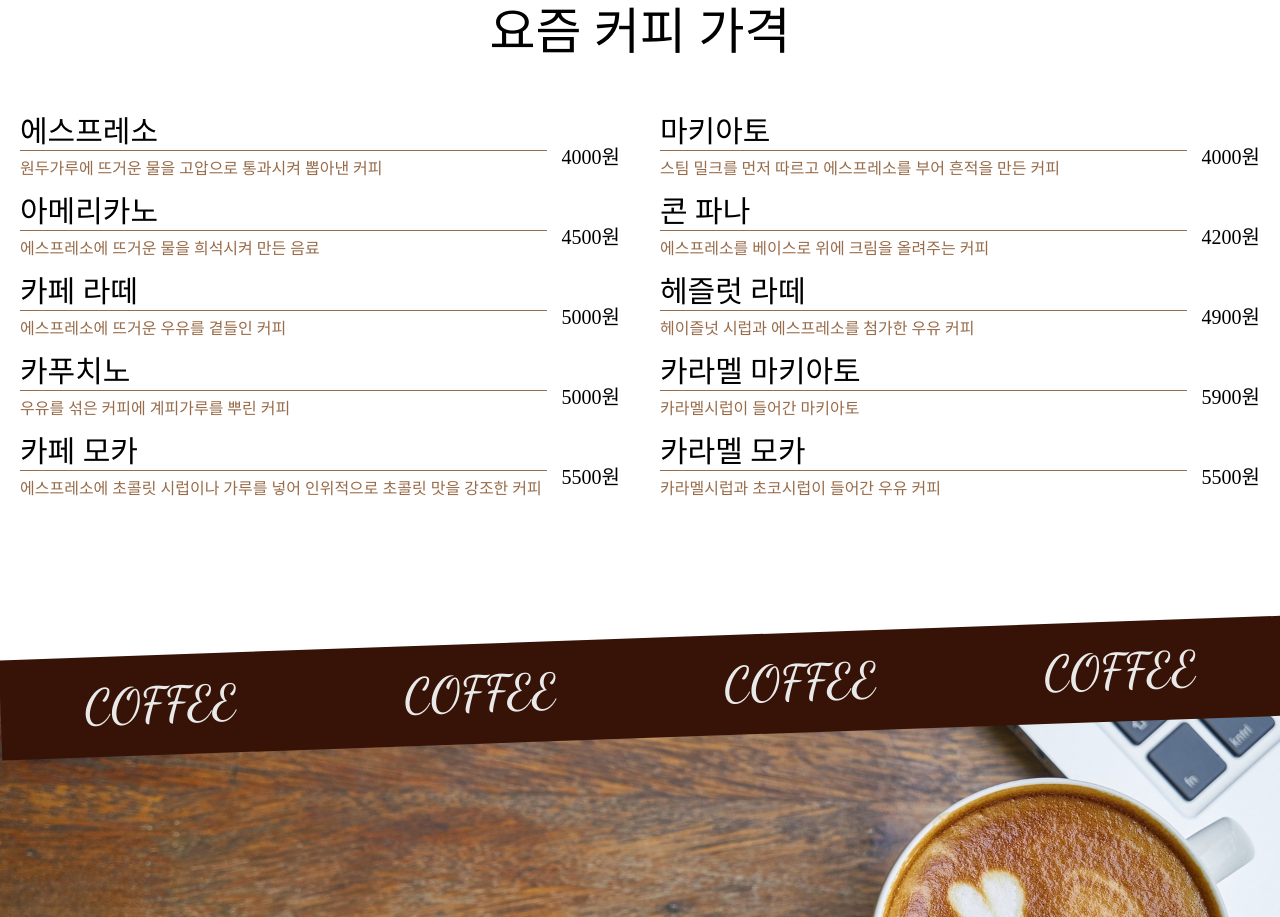
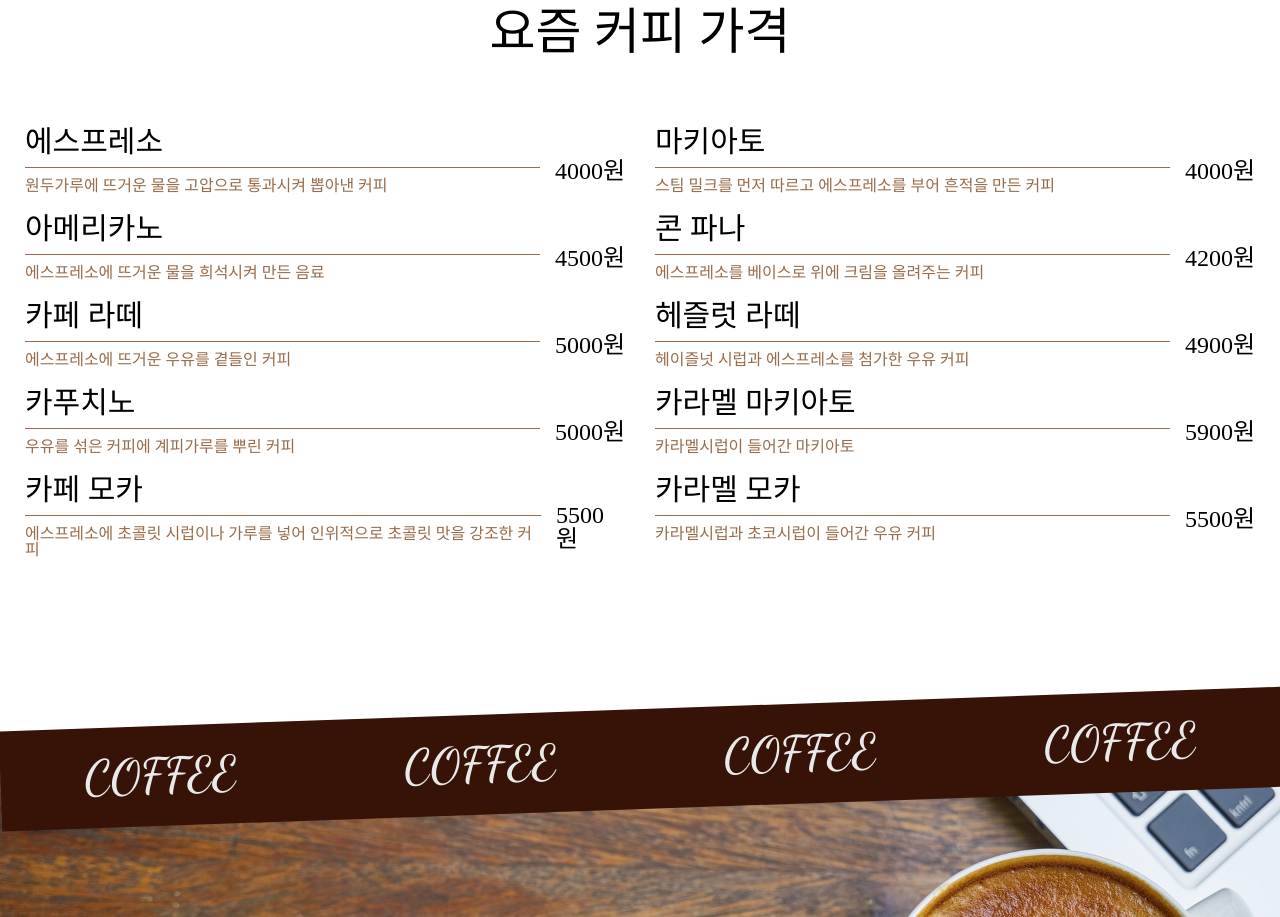
Before and after one commit to chanyoungcoding/Coffee-site, a React (Vite) app in the folder client/: page / in a window 1280 px wide. Shown: the part 2191-3108 px from the top of the page. Built offline with nearby package versions, Linux system fonts and the light colour scheme; no server answers; a web font is replaced by a local one.

Commit message:
핸드폰 반응형 만들기 완성

```diff
--- a/client/src/components/Home/HomeFourth.tsx
+++ b/client/src/components/Home/HomeFourth.tsx
@@ -3,6 +3,33 @@ import { useInView } from "react-intersection-observer";
 
 import Left from "./components/Fourth/Left";
 import Right from "./components/Fourth/Right";
+import styled from "styled-components";
+import { animated } from "react-spring";
+
+const FourthContainer = styled(animated.div)`
+  display: flex;
+  justify-content: space-around;
+  padding: 10px;
+  @media (max-width: 1200px) {
+    flex-direction: column;
+    align-items: center;
+  }
+  @media (max-width: 500px) {
+    align-items: normal;
+  }
+`
+
+const FourthTitle = styled.h1`
+  margin-bottom: 60px;
+  text-align: center;
+  font-size: 50px;
+`
+
+const FourthSubTitle = styled.h2`
+  margin-bottom: 10px;
+  text-align: center;
+  font-size: 25px;
+`
 
 const HomeFourth:React.FC = () => {
 
@@ -12,12 +39,12 @@ const HomeFourth:React.FC = () => {
 
   return (
     <div className="homefourth">
-      <h2>What Happens Here</h2>
-      <h1>요즘 커피 가격</h1>
-      <div ref={ref} className="homefourth__container">
+      <FourthSubTitle>What Happens Here</FourthSubTitle>
+      <FourthTitle>요즘 커피 가격</FourthTitle>
+      <FourthContainer ref={ref} className="homefourth__container">
         <Left inView={inView}/>
         <Right inView={inView}/>
-      </div>
+      </FourthContainer>
     </div>
   );
 }
--- a/client/src/components/Home/HomeSecond.tsx
+++ b/client/src/components/Home/HomeSecond.tsx
@@ -7,6 +7,14 @@ import coffeeBackground from '../../assets/coffeebackground2.png';
 const SecondBox = styled.div`
   height: 700px;
   display: flex;
+
+  //iPhone XR
+  @media (max-width: 500px) {
+    justify-content: center;
+    width: 414px;
+    height: 500px;
+    margin: 50px auto 0px;
+  }
 `
 const LeftBox = styled.div`
   flex-grow: 1;
@@ -15,6 +23,9 @@ const LeftBox = styled.div`
   flex-direction: column;
   align-items: center;
   text-align: center;
+  @media (max-width: 500px) {
+    text-align: start;
+  }
 `
 
 const RightBox = styled.div`
@@ -22,6 +33,8 @@ const RightBox = styled.div`
   display: flex;
   flex-direction: column;
   margin-left: 80px;
+
+  // iPad Pro && Air && Mini
   @media (max-width: 1024px) {
     display: block;
     text-align: start;
@@ -29,7 +42,7 @@ const RightBox = styled.div`
     background: none;
   }
 
-  // iPad Pro
+  // iPad Pro && Air && Mini
   @media (max-width: 1024px) {
     display: none;
   }
--- a/client/src/components/Home/components/Fourth/Menudetail.tsx
+++ b/client/src/components/Home/components/Fourth/Menudetail.tsx
@@ -1,17 +1,55 @@
 import React from "react";
 import { MenuDetail } from "../../../../models/coffee";
+import styled from "styled-components";
+
+const CoffeeLine = styled.div`
+  display: flex;
+  align-items: center;
+  width: 600px;
+  @media (max-width: 500px) {
+    display: inline;
+  }
+`
+
+const LineLeft = styled.div`
+  flex-grow: 1;
+  margin-bottom: 20px;
+  h3 {
+    font-size: 30px;
+    padding-bottom: 10px;
+    margin-bottom: 10px;
+    border-bottom: 1px solid #986C4A;
+    @media (max-width: 500px) {
+      border-bottom: none;
+    }
+  }
+  p {
+    color: #986C4A;
+  }
+`
+
+const CoffeePrice = styled.p`
+  padding-left: 15px;
+  font-size: 24px;
+  @media (max-width: 500px) {
+    padding-left: 0;
+    margin-bottom: 30px;
+    padding-bottom: 10px;
+    border-bottom: 1px solid #986C4A;
+  }
+`
 
 const MenuDetail:React.FC<MenuDetail> = React.memo(({coffeeName, coffeeIntro, coffeePrice}) => {
   return (
-    <div className="fourth__container">
-      <div className="container__left">
+    <CoffeeLine className="fourth__container">
+      <LineLeft className="container__left">
         <h3>{coffeeName}</h3>
         <p>{coffeeIntro}</p>
+      </LineLeft>
+      <div className="container__right">
+        <CoffeePrice>{coffeePrice}원</CoffeePrice>
       </div>
-      <div className="container__right">
-        <p>{coffeePrice}원</p>
-      </div>
-    </div>
+    </CoffeeLine>
   );
 })
 
--- a/client/src/components/Home/components/Second/Left.tsx
+++ b/client/src/components/Home/components/Second/Left.tsx
@@ -1,14 +1,33 @@
 import React from "react";
+import styled from "styled-components";
+
+const SecondTitle = styled.h1`
+  margin-bottom: 20px;
+  font-size: 60px;
+  @media (max-width: 500px) {
+    font-size: 30px;
+  }
+`
+
+const SecondIntro = styled.p`
+  width: 600px;
+  font-size: 25px;
+  word-break: keep-all;
+
+  @media (max-width: 500px) {
+    width: 300px;
+  }
+`
 
 const Right:React.FC = () => {
   return (
     <>
-      <h1>MY STORY</h1>
-      <p>
+      <SecondTitle>MY STORY</SecondTitle>
+      <SecondIntro>
         어렸을 때부터 커피를 좋아해서 혼자서 커피도 만들어 보고
         레시피도 외워 보기도 하면서 나중에 내가 가지고 있는 커피에 대한
         지식을 공유해 봤으면 좋겠다는 생각에 찬스 커피 사이트를 만들게 되었습니다.
-      </p>
+      </SecondIntro>
     </>
   );
 }
--- a/client/src/components/Home/components/Third/ImgBox.tsx
+++ b/client/src/components/Home/components/Third/ImgBox.tsx
@@ -14,6 +14,11 @@ const CarouselSlide = styled.div`
     // iPad Pro && iPad Air
     @media (max-width: 1200px) {
       font-size: 26px;
+    }
+
+    // iPhone XR ~ 15
+    @media (max-width: 500px) {
+      font-size: 20px;
     }
   }
 `
@@ -35,6 +40,12 @@ const CarouselImg = styled.img`
     width: 200px;
     height: 200px;
   }
+
+  // iPhone XR ~ 15
+  @media (max-width: 500px) {
+    width: 160px;
+    height: 160px;
+  }
 `
 
 const ImgBox:React.FC<Imgbox> = ({imgsrc, imgintro, imghref}) => {
--- a/client/src/components/Home/components/Third/Main.tsx
+++ b/client/src/components/Home/components/Third/Main.tsx
@@ -19,7 +19,12 @@ const ThirdNavbar = styled.div`
     &:nth-child(4) {
       margin-right: 0;
     }
+
+    @media (max-width: 500px) {
+      font-size: 20px;
+    }
   }
+
 `
 
 const Main:React.FC = () => {
--- a/client/src/styles/home.scss
+++ b/client/src/styles/home.scss
@@ -61,17 +61,6 @@
 
 .homesecond {
   font-family: 'Fira Sans', sans-serif;
-  .second__left {
-    h1 {
-      margin-bottom: 20px;
-      font-size: 60px;
-    }
-    p {
-      width: 600px;
-      font-size: 25px;
-      word-break: keep-all;
-    }
-  }
   .second__right {
     .right__imgbox {
       height: 350px;
@@ -91,55 +80,12 @@
 
 .homefourth {
   h1 {
-    margin-bottom: 60px;
-    text-align: center;
-    font-size: 50px;
     font-family: 'Fira Sans', sans-serif;
   }
   h2 {
-    margin-bottom: 10px;
-    text-align: center;
-    font-size: 25px;
     font-family: 'Zeyada', cursive;
   }
-  .homefourth__container {
-    display: flex;
-    justify-content: space-around;
-    .fourth__left,
-    .fourth__right {
-      .fourth__container {
-        display: flex;
-        align-items: center;
-        width: 600px;
-        .container__left {
-          flex-grow: 1;
-          margin-bottom: 20px;
-          h3 {
-            font-size: 30px;
-            padding-bottom: 3px;
-            margin-bottom: 10px;
-            border-bottom: 1px solid $basic-color;
-          }
-          p {
-            color: $basic-color;
-          }
-        }
-        .container__right {
-          p {
-            padding-left: 15px;
-            font-size: 20px;
-          }
-        }
-      }
-    }
-    @media screen and (max-width: 1200px) {
-      flex-direction: column;
-      align-items: center;
-    }
-  }
 }
-
-
 
 
 // homeFifth
--- a/client/src/styles/navbar.scss
+++ b/client/src/styles/navbar.scss
@@ -96,7 +96,7 @@ $coffee-backgroundColor: #313131;
       padding-top: 100px;
 
       .li__inner {
-        width: 70%;
+        width: 100%;
 
         .li__left,
         .li__right {
@@ -109,11 +109,9 @@ $coffee-backgroundColor: #313131;
           }
         }
 
-        .li__left {
-          border-radius: 50px 50px 0px 0px;
-        }
+        .li__left,
         .li__right {
-          border-radius: 0px 0px 50px 50px;
+          border-radius: 0px;
         }
       }
     }
```
